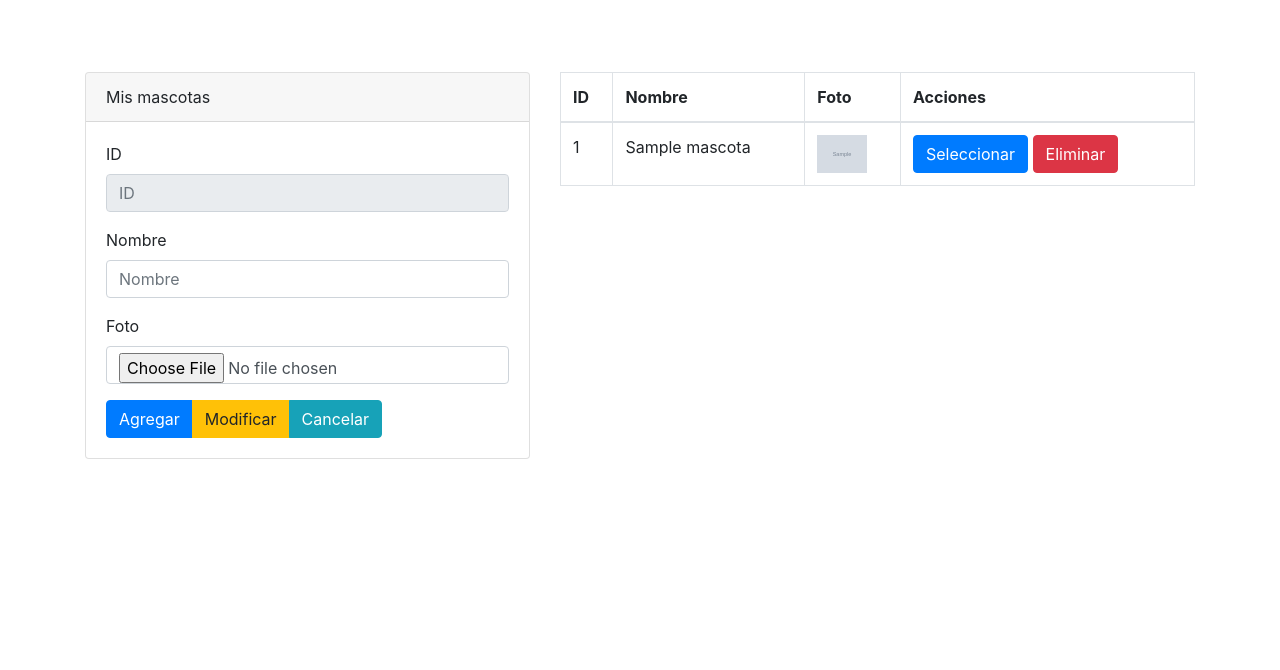
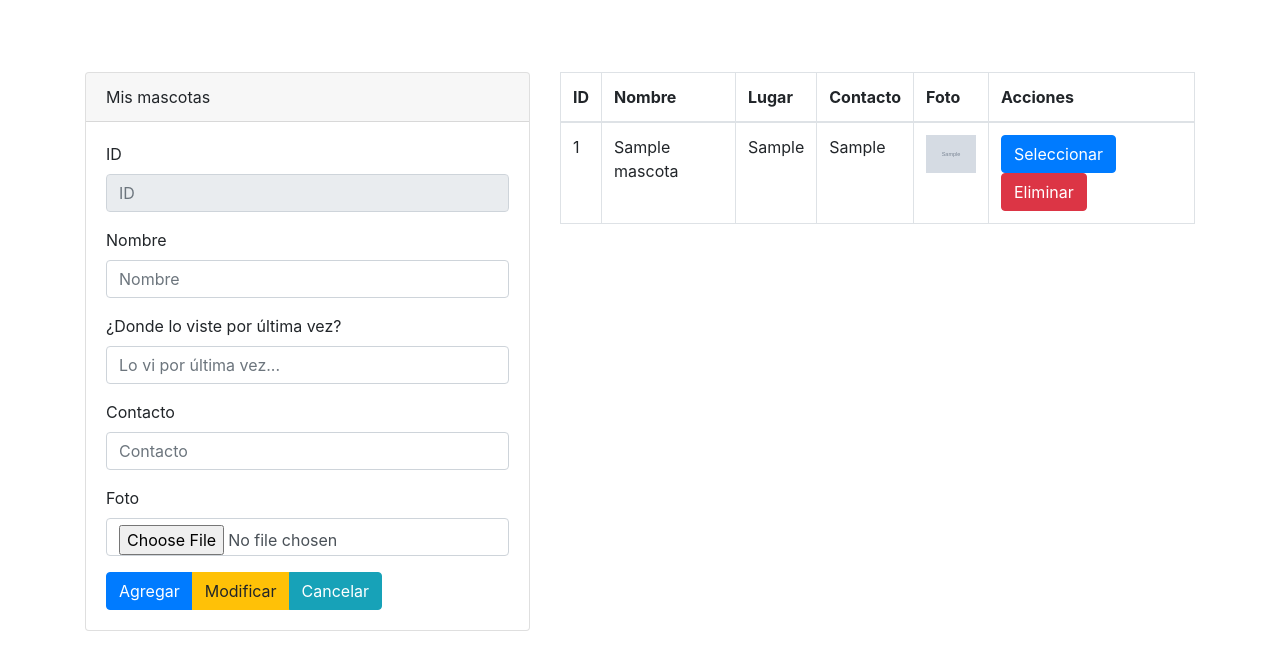
Before and after one commit to Nahuelhsouto/mydog, a PHP site: page /admin/sections/mascotas.php in a window 1280 px wide. Shown: the part 56-726 px from the top of the page. Run offline with PHP 8.4, Linux system fonts and the light colour scheme; the visitor is signed in with stand-in values (Sample User, id 1); tables that the repository leaves empty or names only in its code hold one stand-in row (values such as "Sample post"); grey boxes marked "Sample" are stand-in pictures.

Commit message:
Add diferents params for each user

```diff
--- a/admin/index.php
+++ b/admin/index.php
@@ -29,10 +29,13 @@ if($_POST){
 
     $passwords=$userN['password'];
 
+    $userID= $userN['id'];
+
         if (($_POST['usuario'] = $userNames) && ($_POST['pass'] = $passwords )){
 
             $_SESSION['usuario']="ok";
-            $_SESSION['nombreUsuario'] = 'Nahu';
+            $_SESSION['nombreUsuario'] = $userNames;
+            $_SESSION['id']=$userID;
             header('Location:inicio.php');
         }else{
             $mensaje="El usuario y/o contraseña son incorrectos";
--- a/admin/sections/mascotas.php
+++ b/admin/sections/mascotas.php
@@ -4,6 +4,8 @@
 
 $txtID=(isset($_POST['txtID']))?$_POST['txtID']:"";
 $txtNombre=(isset($_POST['txtNombre']))?$_POST['txtNombre']:"";
+$txtContact=(isset($_POST['txtContact']))?$_POST['txtContact']:"";
+$txtPlace=(isset($_POST['txtPlace']))?$_POST['txtPlace']:"";
 $txtFoto=(isset($_FILES['txtFoto']['name']))?$_FILES['txtFoto'] ['name']:"";
 $accion=(isset($_POST['accion']))?$_POST['accion']:"";
 
@@ -12,15 +14,18 @@ include('../config/db.php');
 switch($accion){
 case "Agregar":
 
-      $qsql= $connection->prepare( "INSERT INTO mascotas (nombre,foto) VALUES(:nombre,:foto);" );
+      $qsql= $connection->prepare( "INSERT INTO mascotas (nombre,foto,contacto,lugar,id_usuario) VALUES(:nombre,:foto,:contacto,:lugar,:id);" );
       $qsql->bindParam(':nombre',$txtNombre);
+      $qsql->bindParam(':contacto',$txtContact);
+      $qsql->bindParam(':lugar',$txtPlace);
+      $qsql->bindParam(':id',$idUsers);
 
       $date=new DateTime();
       $fileName=($txtFoto!="")?$date->getTimestamp()."_".$_FILES["txtFoto"]["name"]:"foto.jpg";
       $tmpFoto=$_FILES["txtFoto"]["tmp_name"];
       if($tmpFoto!=""){
 
-        move_uploaded_file($tmpFoto,"../../img/".$fileName);
+        move_uploaded_file($tmpFoto,"../../mg/".$fileName);
       }
       $qsql->bindParam(':foto',$fileName);
       $qsql->execute();
@@ -33,6 +38,16 @@ case "Agregar":
 case "Modificar":
         $qsql=$connection->prepare( "UPDATE mascotas SET nombre=:nombre WHERE id=:id");
         $qsql->bindParam(':nombre',$txtNombre);
+        $qsql->bindParam(':id',$txtID);
+        $qsql->execute();
+
+        $qsql=$connection->prepare( "UPDATE mascotas SET contacto=:contacto WHERE id=:id");
+        $qsql->bindParam(':contacto',$txtContact);
+        $qsql->bindParam(':id',$txtID);
+        $qsql->execute();
+
+        $qsql=$connection->prepare( "UPDATE mascotas SET lugar=:lugar WHERE id=:id");
+        $qsql->bindParam(':lugar',$txtPlace);
         $qsql->bindParam(':id',$txtID);
         $qsql->execute();
 
@@ -85,6 +100,8 @@ case "Seleccionar":
 
 
         $txtNombre=$dog['nombre'];
+        $txtContact=$dog['contacto'];
+        $txtPlace=$dog['lugar'];
         $txtFoto=$dog['foto'];
 
         break;
@@ -112,7 +129,8 @@ case "Seleccionar":
         break;
 }
 
-$qsql=$connection->prepare( "SELECT * FROM mascotas");
+$qsql=$connection->prepare( "SELECT * FROM mascotas WHERE id_usuario=:id");
+$qsql->bindParam(':id',$idUsers);
 $qsql->execute();
 $doglist=$qsql->fetchAll(PDO::FETCH_ASSOC);
 
@@ -137,6 +155,17 @@ $doglist=$qsql->fetchAll(PDO::FETCH_ASSOC);
 <label for="txtNombre">Nombre</label>
 <input type="text" required class="form-control" value="<?php echo $txtNombre;?>" name="txtNombre" id="txtNombre" placeholder="Nombre">
 </div>
+
+<div class="form-group">
+<label for="txtPlace">¿Donde lo viste por última vez?</label>
+<input type="text" class="form-control" value="<?php echo $txtPlace;?>" name="txtPlace" id="txtPlace" placeholder="Lo vi por última vez...">
+</div>
+
+<div class="form-group">
+<label for="txtContact">Contacto</label>
+<input type="text" class="form-control" value="<?php echo $txtContact;?>" name="txtContact" id="txtContact" placeholder="Contacto">
+</div>
+
 
 <div class="form-group">
 <label for="txtFoto">Foto</label>
@@ -179,6 +208,8 @@ if($txtFoto!=""){
             <tr>
                 <th>ID</th>
                 <th>Nombre</th>
+                <th>Lugar</th>
+                <th>Contacto</th>
                 <th>Foto</th>
                 <th>Acciones</th>
             </tr>
@@ -190,6 +221,8 @@ if($txtFoto!=""){
             <tr>
                 <td><?php echo $dog['id'];?></td>
                 <td><?php echo $dog['nombre'];?></td>
+                <td><?php echo $dog['lugar'];?></td>
+                <td><?php echo $dog['contacto'];?></td>
                 <td>
 
                 <img src="../../img/<?php echo $dog['foto'];?>" width="50" alt="" srcset="">
--- a/admin/template/header.php
+++ b/admin/template/header.php
@@ -6,6 +6,9 @@ session_start();
 
         if($_SESSION['usuario']=="ok"){
         $nombreUsuario=$_SESSION["nombreUsuario"];
+        $idUsers=$_SESSION["id"];
+
+
         }
     }
 
```
Also changed, not shown: img/1642862508_Screenshot_1.png (added).
